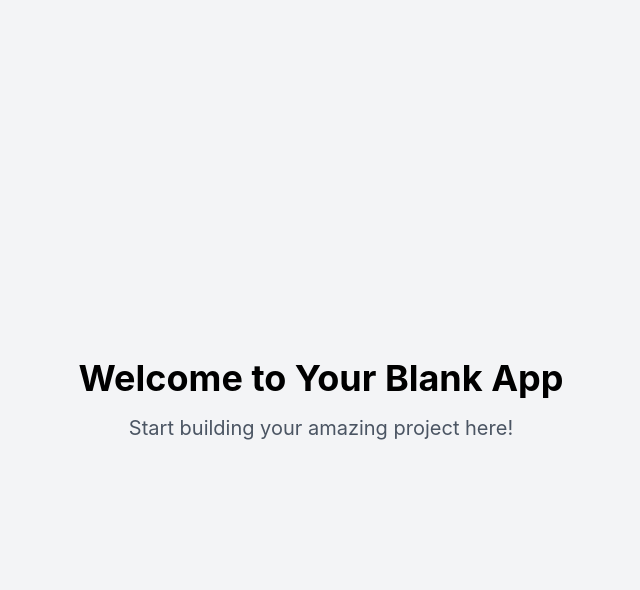
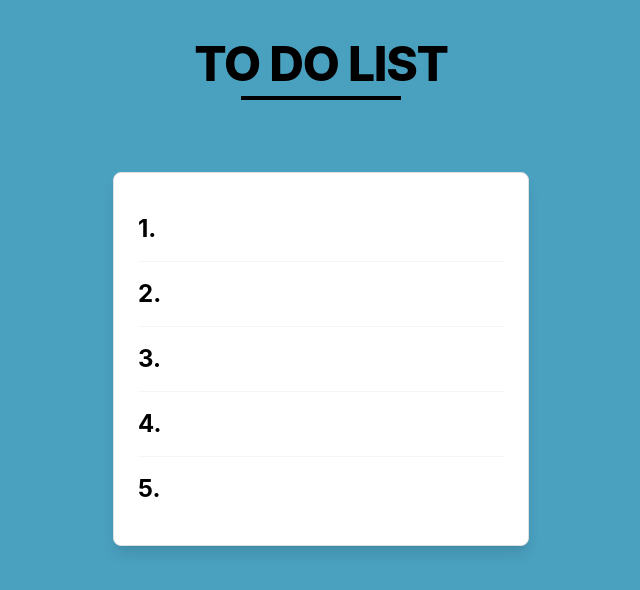
Before and after one commit to SadiqNaizam/mlo-a774-e47f, a React (Vite) app: page / in a window 1280 px wide. Shown: the top 590 px of the page, without its empty margins (319-959 px from the left). Built offline with nearby package versions, Linux system fonts and the light colour scheme.

Commit message:
Files generated: Index.tsx

```diff
--- a/src/pages/Index.tsx
+++ b/src/pages/Index.tsx
@@ -1,14 +1,22 @@
-// Update this page (the content is just a fallback if you fail to update the page)
+import React from 'react';
+import MainAppLayout from '../components/layout/MainAppLayout';
+import PageHeader from '../components/TaskManagement/PageHeader';
+import TaskList from '../components/TaskManagement/TaskList';
 
-const Index = () => {
+/**
+ * IndexPage serves as the main entry point for the To-Do List application.
+ * It composes the overall page structure by using the MainAppLayout,
+ * populating the header with the PageHeader component and the main content
+ * area with the TaskList component.
+ */
+const IndexPage: React.FC = () => {
   return (
-    <div className="min-h-screen flex items-center justify-center bg-gray-100">
-      <div className="text-center">
-        <h1 className="text-4xl font-bold mb-4">Welcome to Your Blank App</h1>
-        <p className="text-xl text-gray-600">Start building your amazing project here!</p>
-      </div>
-    </div>
+    <MainAppLayout
+      headerContent={<PageHeader />}
+    >
+      <TaskList />
+    </MainAppLayout>
   );
 };
 
-export default Index;
+export default IndexPage;
```
